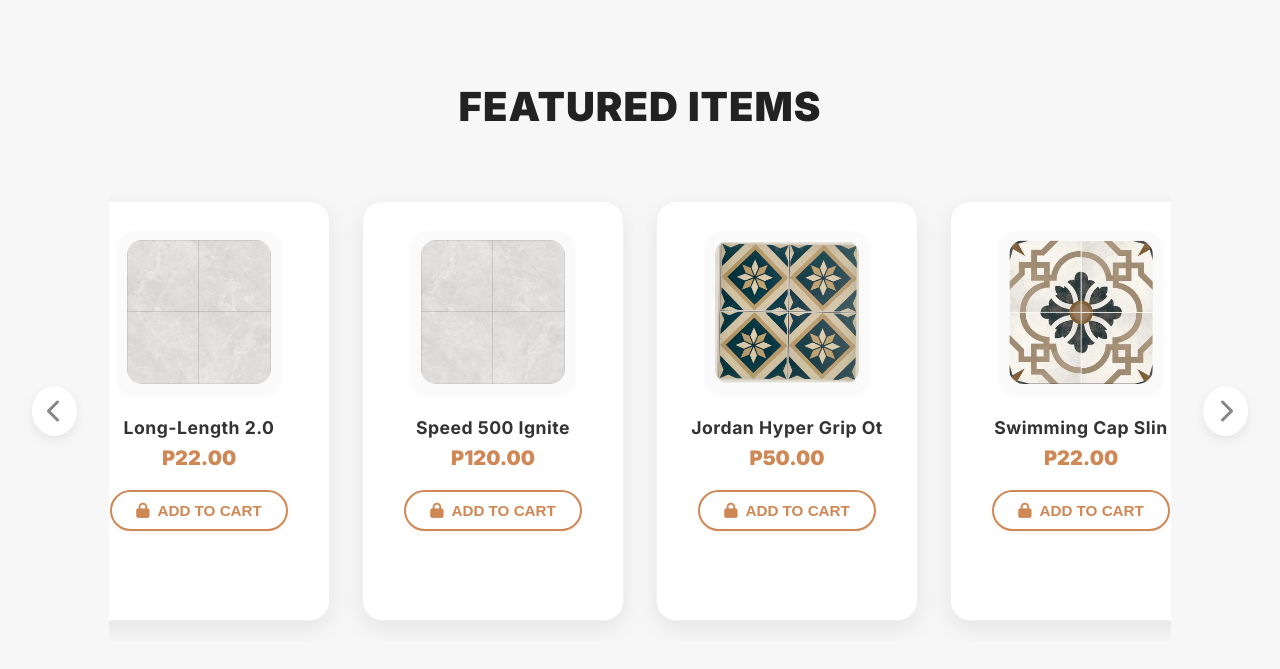
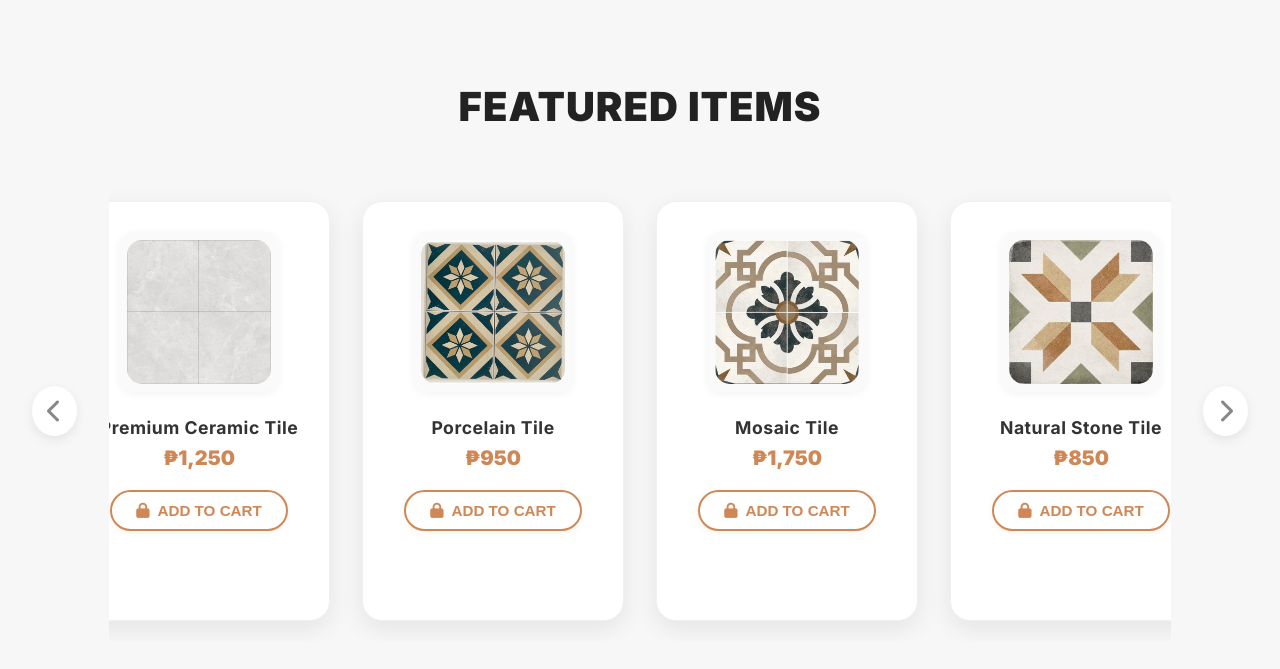
Before and after one commit to almanongeeyan/raltt, a PHP site: page /logged_user/landing_page.php in a window 1280 px wide. Shown: the part 831-1500 px from the top of the page. Run offline with PHP 8.4, Linux system fonts and the light colour scheme; a user stored in the database is signed in; some libraries are stand-ins or nearby versions.

Commit message:
Enhance landing page UI and improve phone verification process
Co-authored-by: almanongeeyan <almanongeeyan@gmail.com>

```diff
--- a/logged_user/landing_page.php
+++ b/logged_user/landing_page.php
@@ -581,6 +643,13 @@ include '../includes/headeruser.php';
                 <span class="small-text">Explore Our Collection</span>
                 <h2 class="big-text">Our Tile Selection</h2>
             </div>
+            <div class="premium-banner" role="note" aria-label="Premium Tiles">
+                <div class="icon" aria-hidden="true"><i class="fa-solid fa-gem"></i></div>
+                <div class="text">
+                    <div class="title">Premium Tiles</div>
+                    <div class="subtitle">Browse our extensive collection of premium tiles for every room in your home or business.</div>
+                </div>
+            </div>
 
             <div class="tile-categories-grid">
                 <div class="tile-category">
@@ -633,28 +702,24 @@ include '../includes/headeruser.php';
     <script>
         const featuredItems = [{
             img: '../images/user/tile1.jpg',
-            title: 'Long-Length 2.0',
-            price: 'P22.00',
-        }, {
-            img: '../images/user/tile1.jpg',
-            title: 'Speed 500 Ignite',
-            price: 'P120.00',
+            title: 'Premium Ceramic Tile',
+            price: '₱1,250',
         }, {
             img: '../images/user/tile2.jpg',
-            title: 'Jordan Hyper Grip Ot',
-            price: 'P50.00',
+            title: 'Porcelain Tile',
+            price: '₱950',
         }, {
             img: '../images/user/tile3.jpg',
-            title: 'Swimming Cap Slin',
-            price: 'P22.00',
+            title: 'Mosaic Tile',
+            price: '₱1,750',
         }, {
             img: '../images/user/tile4.jpg',
-            title: 'Soccer Ball Club America',
-            price: 'P30.00',
+            title: 'Natural Stone Tile',
+            price: '₱850',
         }, {
             img: '../images/user/tile5.jpg',
-            title: 'Hyperadapt Shield Lite Half-Zip',
-            price: 'P110.00',
+            title: 'Classic Tile',
+            price: '₱2,100',
         }];
 
         const itemsPerPage = () => {
```
Also changed, not shown: other parts of logged_user/landing_page.php (+62 -0 lines), register.php (+27 -10 lines).
